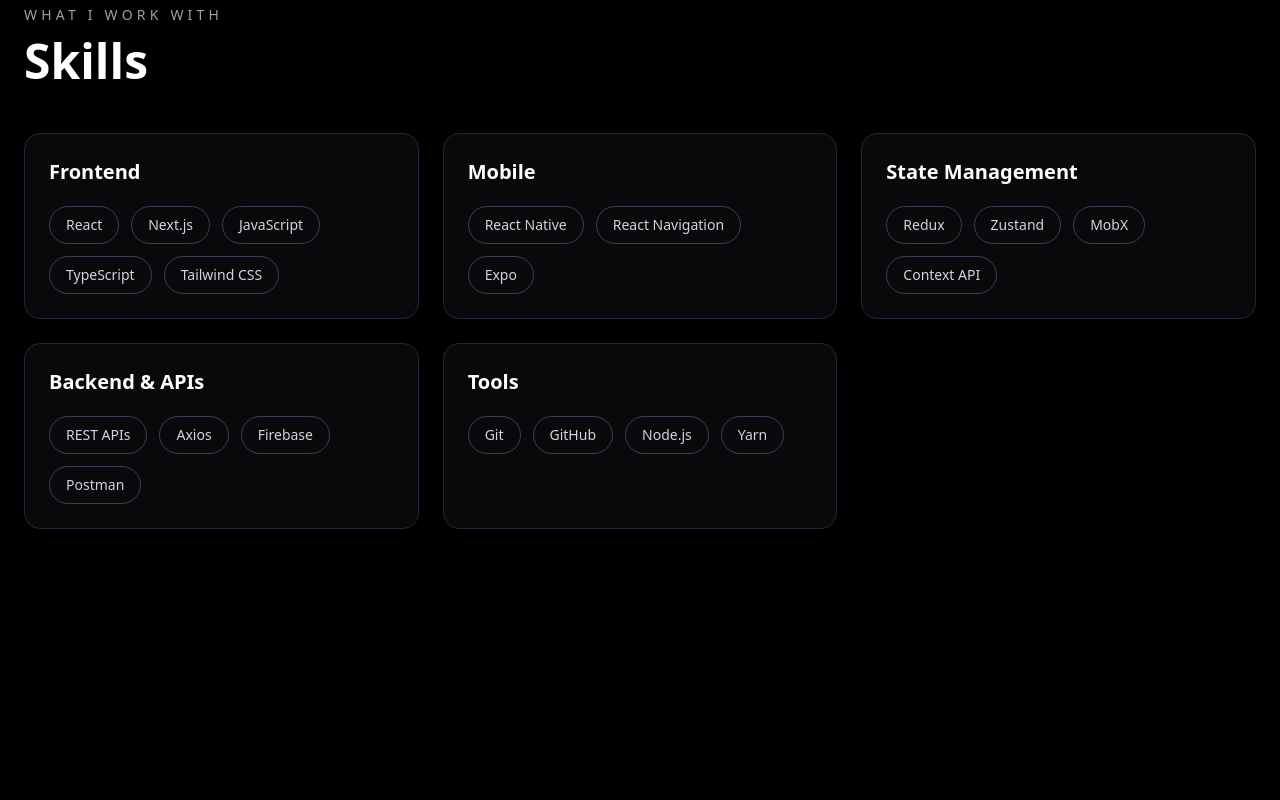
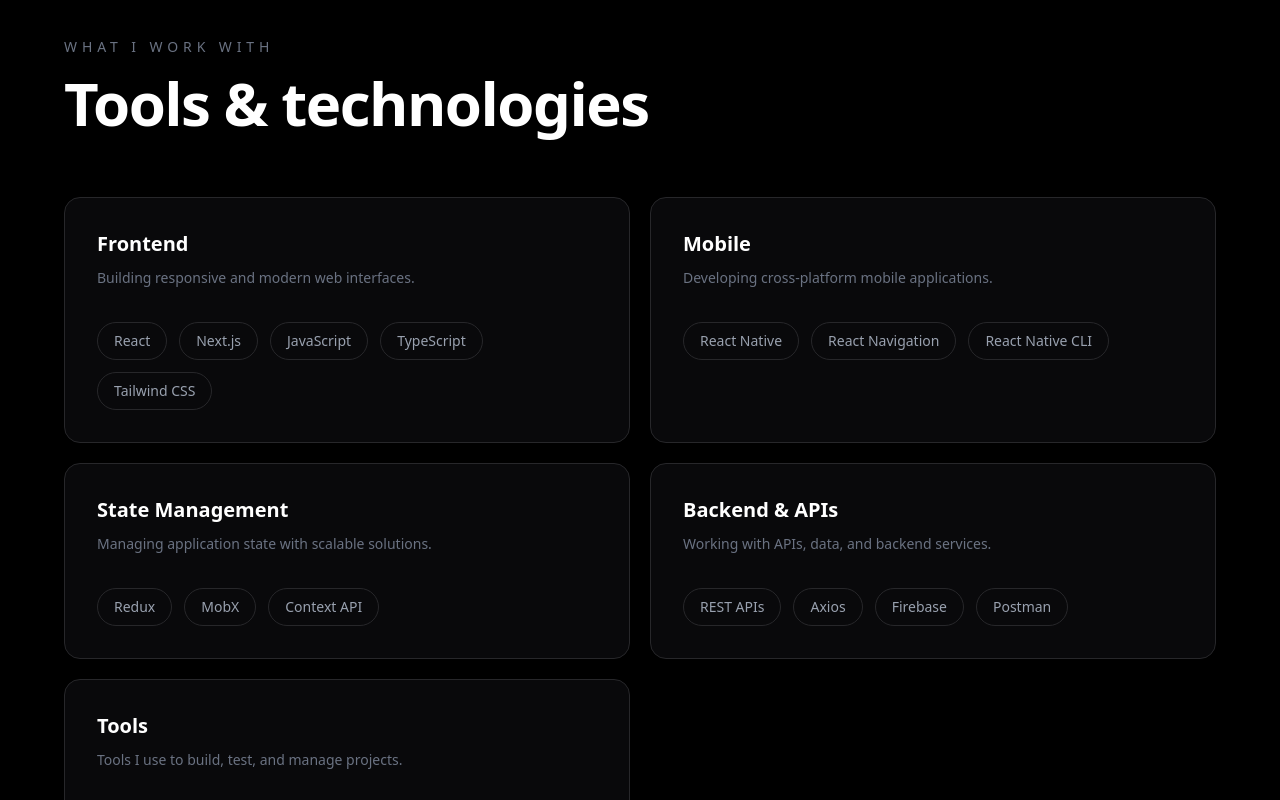
Before and after one commit to farina-riaz-fari/Portfolio, a Next.js app: page / in a window 1280 px wide. Shown: the part 2380-3180 px from the top of the page. Built offline with nearby package versions, Linux system fonts and the light colour scheme.

Commit message:
Redesign skills section

```diff
--- a/components/Skills/index.tsx
+++ b/components/Skills/index.tsx
@@ -1,23 +1,33 @@
 const Skills = () => {
   const skillGroups = [
     {
+      number: "01",
       title: "Frontend",
+      description: "Building responsive and modern web interfaces.",
       skills: ["React", "Next.js", "JavaScript", "TypeScript", "Tailwind CSS"],
     },
     {
+      number: "02",
       title: "Mobile",
-      skills: ["React Native", "React Navigation", "Expo"],
+      description: "Developing cross-platform mobile applications.",
+      skills: ["React Native", "React Navigation", "React Native CLI"],
     },
     {
+      number: "03",
       title: "State Management",
-      skills: ["Redux", "Zustand", "MobX", "Context API"],
+      description: "Managing application state with scalable solutions.",
+      skills: ["Redux", "MobX", "Context API"],
     },
     {
+      number: "04",
       title: "Backend & APIs",
+      description: "Working with APIs, data, and backend services.",
       skills: ["REST APIs", "Axios", "Firebase", "Postman"],
     },
     {
+      number: "05",
       title: "Tools",
+      description: "Tools I use to build, test, and manage projects.",
       skills: ["Git", "GitHub", "Node.js", "Yarn"],
     },
   ];
@@ -25,32 +35,40 @@
   return (
     <section
       id="skills"
-      className="min-h-screen bg-black px-6 py-24 text-white"
+      className="bg-black px-6 py-24 text-white md:px-10 md:py-32"
     >
-      <div className="mx-auto max-w-7xl">
-        <p className="mb-3 text-sm uppercase tracking-[0.3em] text-gray-400">
-          What I Work With
-        </p>
+      <div className="mx-auto max-w-6xl">
+        <div className="mb-16">
+          <p className="mb-4 text-sm font-medium uppercase tracking-[0.35em] text-gray-500">
+            What I Work With
+          </p>
 
-        <h2 className="mb-12 text-4xl font-bold md:text-5xl">
-          Skills
-        </h2>
+          <h2 className="text-4xl font-bold tracking-tight md:text-6xl">
+            Tools & technologies
+          </h2>
+        </div>
 
-        <div className="grid gap-6 md:grid-cols-2 lg:grid-cols-3">
+        <div className="grid gap-5 md:grid-cols-2">
           {skillGroups.map((group) => (
             <div
               key={group.title}
-              className="rounded-2xl border border-gray-800 bg-zinc-950 p-6 transition duration-300 hover:-translate-y-1 hover:border-gray-600"
+              className="group rounded-2xl border border-zinc-800 bg-zinc-950 p-7 transition duration-300 hover:-translate-y-1 hover:border-zinc-600 md:p-8"
             >
-              <h3 className="mb-5 text-xl font-semibold">
-                {group.title}
-              </h3>
+              <div className="mb-8 flex items-start justify-between">
+                <div>
+                  <h3 className="text-xl font-semibold">{group.title}</h3>
+
+                  <p className="mt-2 max-w-sm text-sm leading-6 text-gray-500">
+                    {group.description}
+                  </p>
+                </div>
+              </div>
 
               <div className="flex flex-wrap gap-3">
                 {group.skills.map((skill) => (
                   <span
                     key={skill}
-                    className="rounded-full border border-gray-700 px-4 py-2 text-sm text-gray-300"
+                    className="rounded-full border border-zinc-800 px-4 py-2 text-sm text-gray-400 transition duration-300 group-hover:border-zinc-700 group-hover:text-gray-300"
                   >
                     {skill}
                   </span>
```
